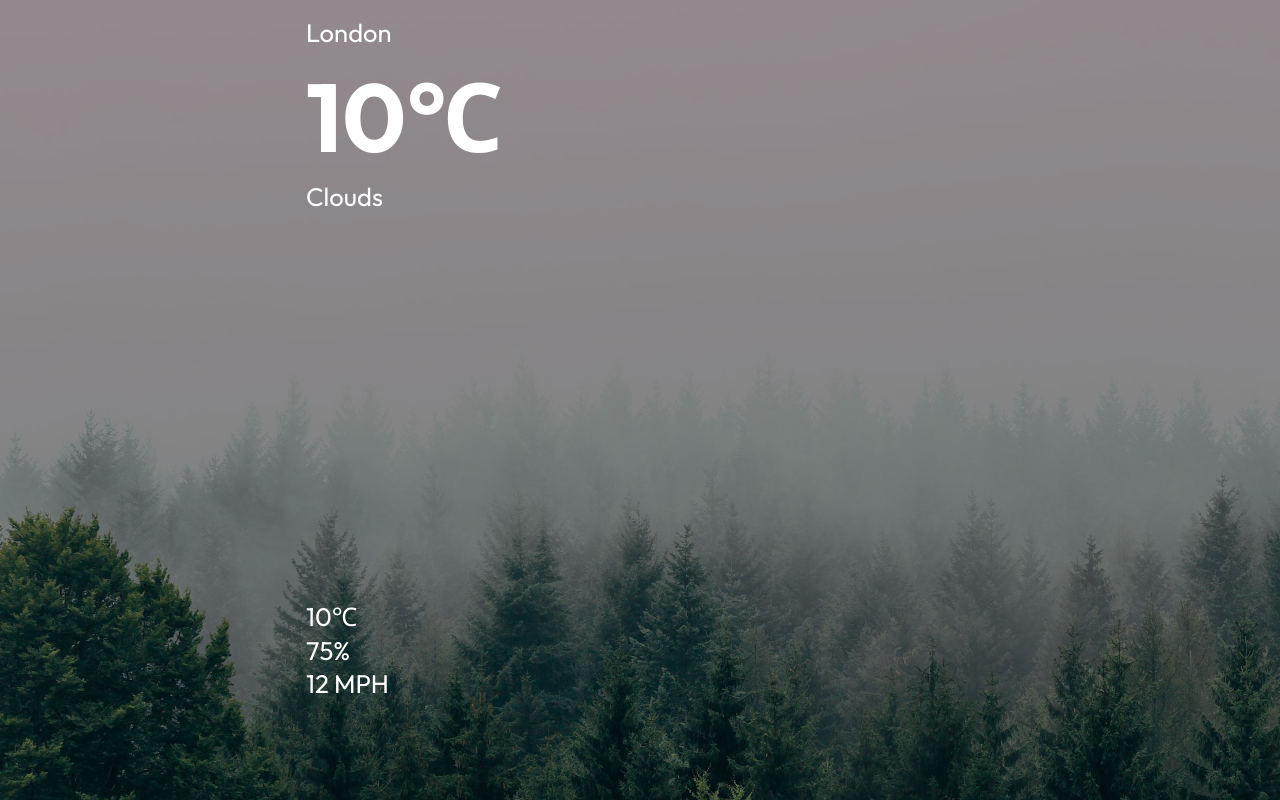
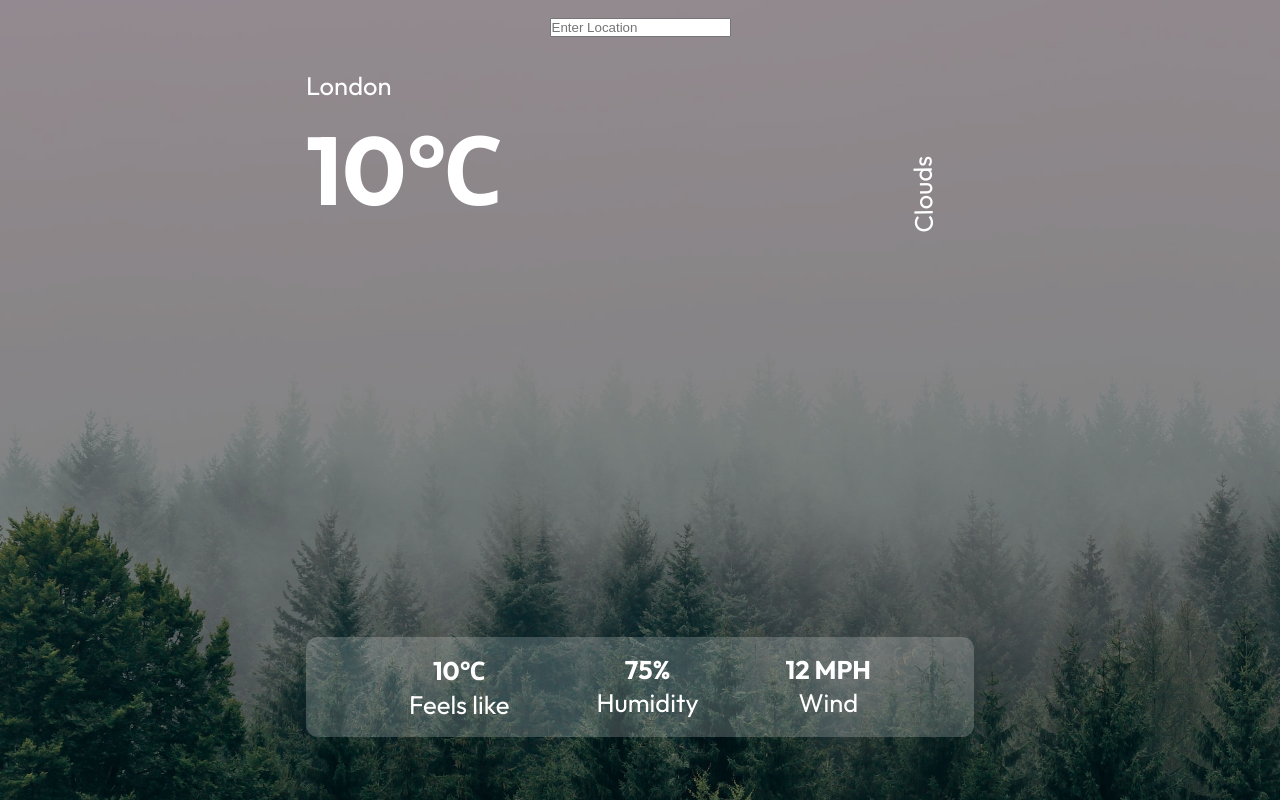
Before and after one commit to dazeste/weather-app-react, a React (Create React App) app: page / in a window 1280 px wide. Built offline with nearby package versions, Linux system fonts and the light colour scheme.

Commit message:
Add files via upload

```diff
--- a/src/App.js
+++ b/src/App.js
@@ -3,6 +3,8 @@
 
 
 function App() {
+
+  const url="https://api.openweathermap.org/data/2.5/weather?q=${location}&appid=312eff72f790313dee856b028b91820d";
   // const url="https://api.openweathermap.org/data/2.5/weather?lat=44.34&lon=10.99&appid=312eff72f790313dee856b028b91820d";
 
 
@@ -10,13 +12,21 @@
 
   return (
     <div className="app">
+      <div className="search">
+        <input
+        value=""
+        onChange =""
+        placeholder="Enter Location"
+        onKeyPress=""
+        type="text" />
+      </div>
       <div className="container">
         <div className="top">
           <div className="location">
             <p>London</p>
           </div>
           <div className="temp">
-            <h1>10℃</h1>
+            <h1>10&#8451;</h1>
           </div>
           <div className="description">
             <p>Clouds</p>
@@ -24,13 +34,16 @@
         </div>
         <div className="bottom">
           <div className="feels">
-            <p>10℃</p>
+            <p className="bold">10&#8451;</p>
+            <p>Feels like</p>
           </div>
           <div className="humidity">
-          <p>75%</p>
+          <p className="bold">75%</p>
+          <p>Humidity</p>
           </div>
           <div className="wind">
-          <p>12 MPH</p>
+          <p className="bold">12 MPH</p>
+          <p>Wind</p>
           </div>
         </div>
 
--- a/src/index.css
+++ b/src/index.css
@@ -36,6 +36,16 @@
   left: 0;
   z-index: -1;
 }
+.app .search{
+  text-align: center;
+  padding: 1rem;
+}
+/* .app input{
+  padding: .7rem 1.5rem;
+  font-size: 1.2rem;
+  border-radius: 25px;
+  border: 1px solid rgba(255, 255, 255, 0.8);
+} */
 .container{
   max-width: 700px;
   height: 700px;
@@ -50,5 +60,25 @@
 
 .app .top{
   width: 100%;
-  margin: 1rem auto;;
+  margin: 1rem auto;
 }
+.app .description{
+  position: relative;
+  right: -90%;
+  transform-origin: 0 0;
+  transform: rotate(269deg);
+}
+
+.app .bottom{
+  display: flex;
+  justify-content: space-evenly;
+  text-align: center;
+  width: 100%;
+  margin: 1rem auto;
+  padding: 1rem;
+  border-radius: 12px;
+  background-color: rgba(255, 255, 255, 0.2);
+}
+.bold{
+  font-weight: 700;
+}
```
